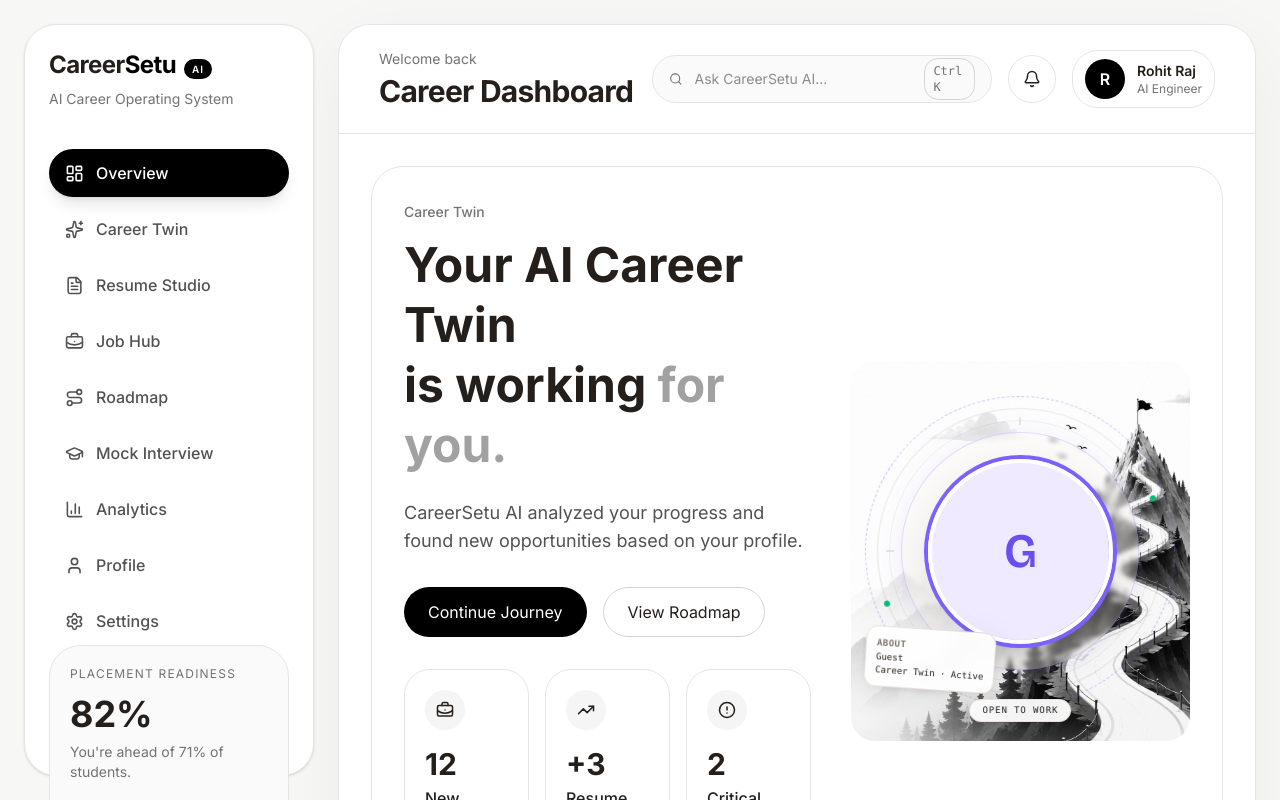
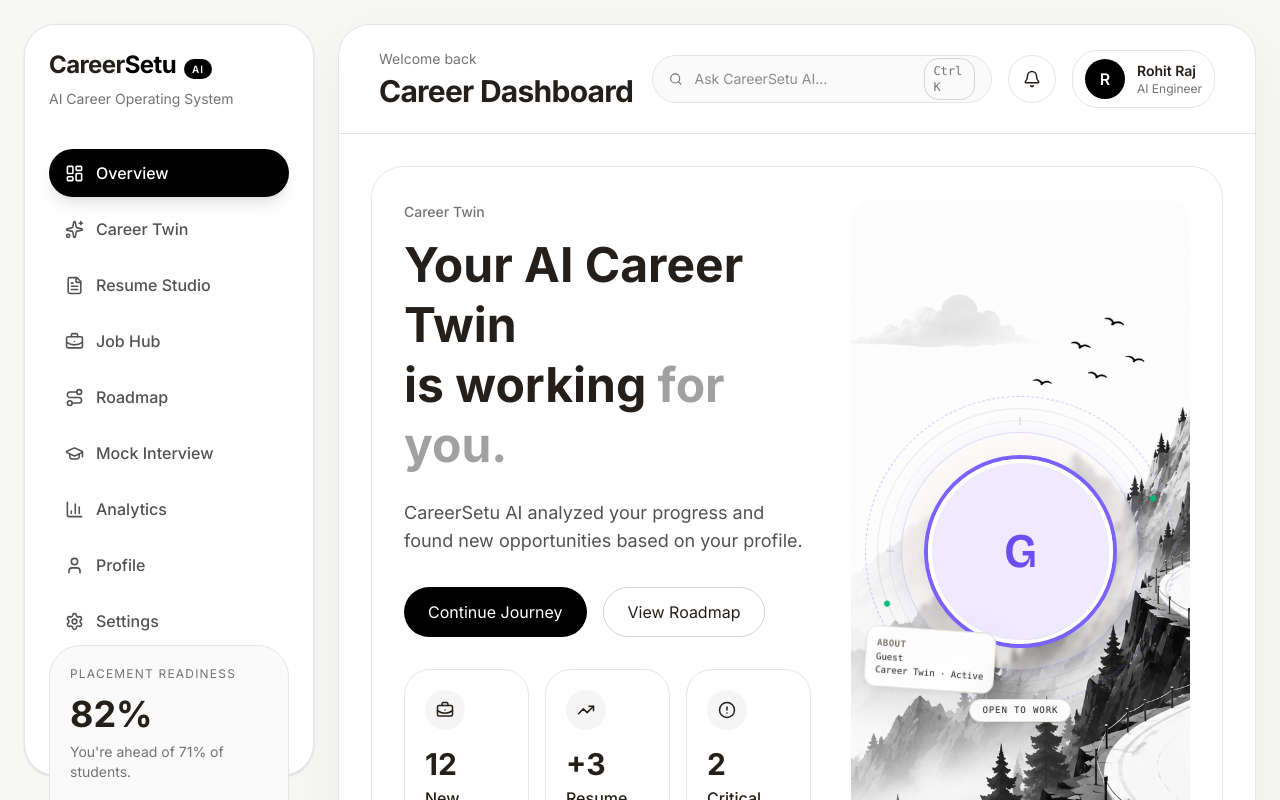
Before and after one commit to Rohitraj45592/careersetu-ai-landing-page, a Next.js app: page /dashboard-v2 in a window 1280 px wide. Shown: the top 800 px of the page. Built offline with nearby package versions, Linux system fonts and the light colour scheme; no server answers.

Commit message:
fix: stretch hero illustration panel to fill full column height
Grid was using items-center which vertically centered and shrank the
right-side panel to its min-height instead of matching the left
column's natural height, making the background image look small.

```diff
--- a/components/dashboard-v2/hero/hero.tsx
+++ b/components/dashboard-v2/hero/hero.tsx
@@ -4,7 +4,7 @@ import ProfileOrbitAvatar from "./profile-orbit-avatar";
 export default function Hero() {
   return (
     <section className="rounded-[32px] border border-neutral-200 bg-white p-8">
-      <div className="grid grid-cols-[1.2fr_1fr] gap-10 items-center">
+      <div className="grid grid-cols-[1.2fr_1fr] gap-10 items-stretch">
         {/* Left */}
         <div>
           <span className="text-sm font-medium text-neutral-500">
@@ -35,7 +35,7 @@ export default function Hero() {
           <HeroStats />
         </div>
         <div
-          className="relative flex min-h-[380px] items-center justify-center overflow-hidden rounded-[24px] bg-neutral-50 bg-cover bg-center"
+          className="relative flex h-full min-h-[460px] items-center justify-center overflow-hidden rounded-[24px] bg-neutral-50 bg-cover bg-center"
           style={{ backgroundImage: "url(/images/dashboard/mountain-backdrop.png)" }}
         >
           <ProfileOrbitAvatar />
```
Also changed, not shown: 1 other file (tests, documents, lock files or other folders).
